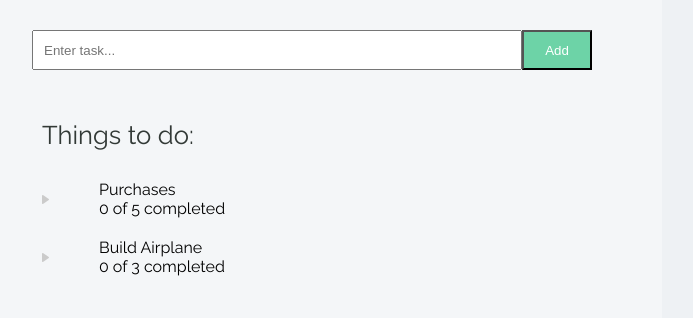
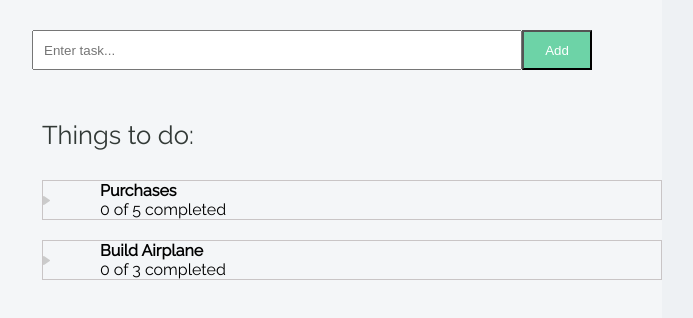
Before and after one commit to a-water/react-task-list, a React (Create React App) app: page / in a window 1280 px wide. Shown: the top 318 px of the page, without its empty margins (328-1021 px from the left). Built offline with nearby package versions, Linux system fonts and the light colour scheme.

Commit message:
clicking group now drills down to task list

```diff
--- a/src/components/TodoGroupItem.js
+++ b/src/components/TodoGroupItem.js
@@ -14,13 +14,11 @@ class TodoGroupItem extends Component {
   }
 
   render() {
-    console.log('props', this.props);
-
     return(
-      <div className="todo-group-item">
+      <div className="todo-group-item"  onClick={() => this.props.onClick(this.props.tasks) }>
         <img src={ require('../assets/Group.svg') } />
         <div className="labels">
-          <div>{ this.props.groupName }</div>
+          <div className="group-name">{ this.props.groupName }</div>
           <div>{ this.renderCompletedString(this.props.tasks) }</div>
         </div>
       </div>
--- a/src/components/TodoList.js
+++ b/src/components/TodoList.js
@@ -4,8 +4,20 @@ import TodoGroupItem from './TodoGroupItem';
 import starterData from '../data/data';
 
 class TodoList extends Component {
-  renderTodoItems() {
-    return starterData.map(item => {
+  constructor(props) {
+    super(props);
+
+    this.state = {
+      isShowingTasks: false,
+      tasksToRender: []
+    }
+
+    this.handleGroupClicked = this.handleGroupClicked.bind(this);
+  }
+
+
+  renderTodoItems(tasks) {
+    return tasks.map(item => {
       return <TodoTaskItem key={item.id} id={item.id} group={item.group} task={item.task} dependencyIds={item.dependencyIds} completedAt={item.completedAt} />
     })
   }
@@ -14,7 +26,7 @@ class TodoList extends Component {
     const taskGroups = this.getTaskGroups();
     let todoGroupItems = [];
     for (const [group, tasks] of taskGroups) {
-      todoGroupItems.push(<TodoGroupItem groupName={group} tasks={tasks} key={group}/>);
+      todoGroupItems.push(<TodoGroupItem groupName={group} tasks={tasks} onClick={this.handleGroupClicked} key={group}/>);
     }
     return todoGroupItems;
   }
@@ -33,10 +45,17 @@ class TodoList extends Component {
     return groupMap;
   }
 
+  handleGroupClicked(tasks) {
+    this.setState({
+      isShowingTasks: true,
+      tasksToRender: tasks
+    })
+  }
+
   render() {
     return(
       <div className="todo-list">
-        { this.renderTodoGroups() }
+        { this.state.isShowingTasks ? this.renderTodoItems(this.state.tasksToRender) : this.renderTodoGroups() }
       </div>
     )
   }
--- a/src/css/todo-list.scss
+++ b/src/css/todo-list.scss
@@ -46,9 +46,14 @@
   display: flex;
   align-items: center;
   margin-left: $todo-left-margin;
+  border: 1px solid #b0ababa2;
 
   .labels {
     margin-left: 50px;
+
+    .group-name {
+      font-weight: 900;
+    }
   }
 
   +.todo-group-item {
```
